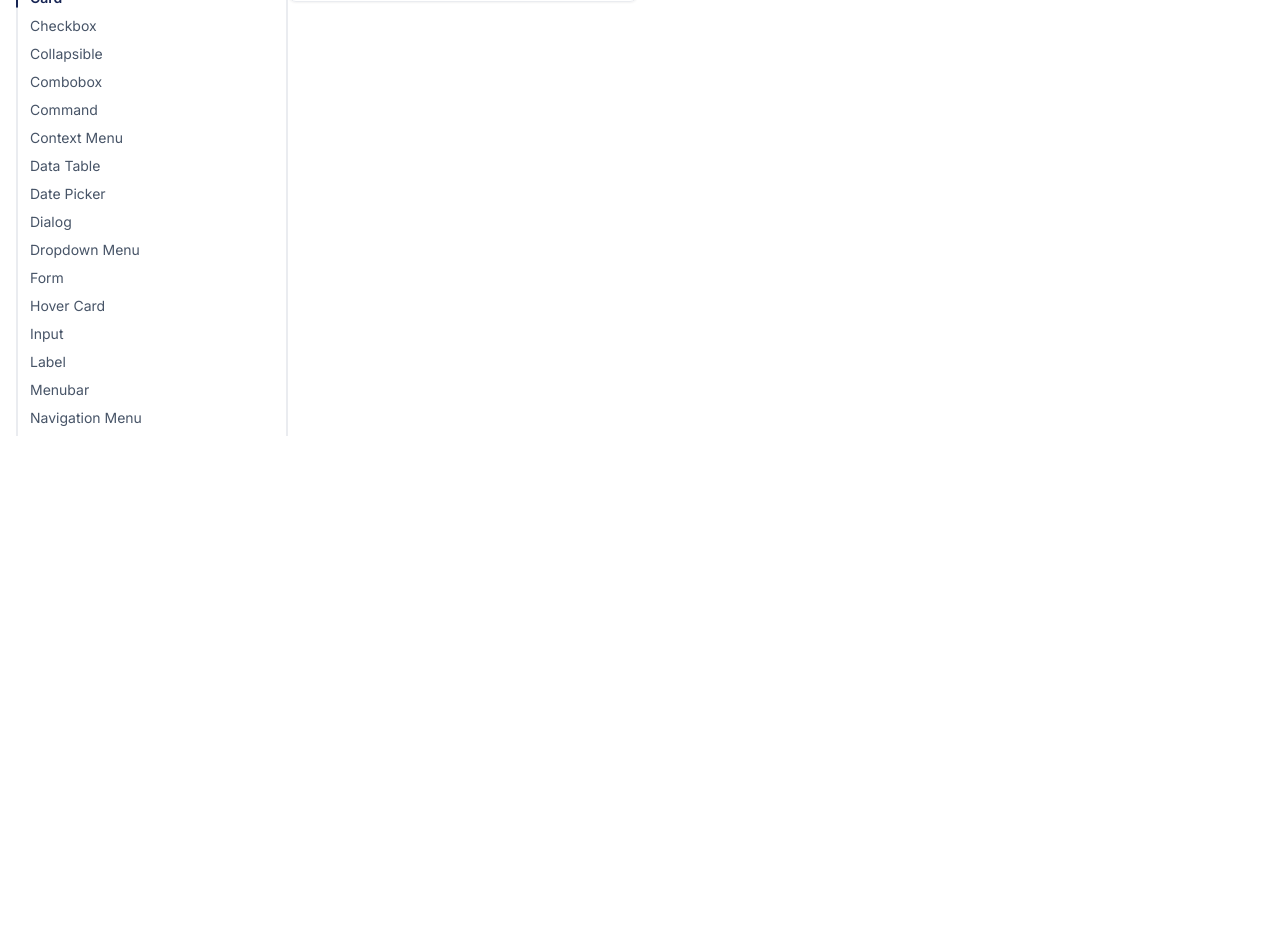
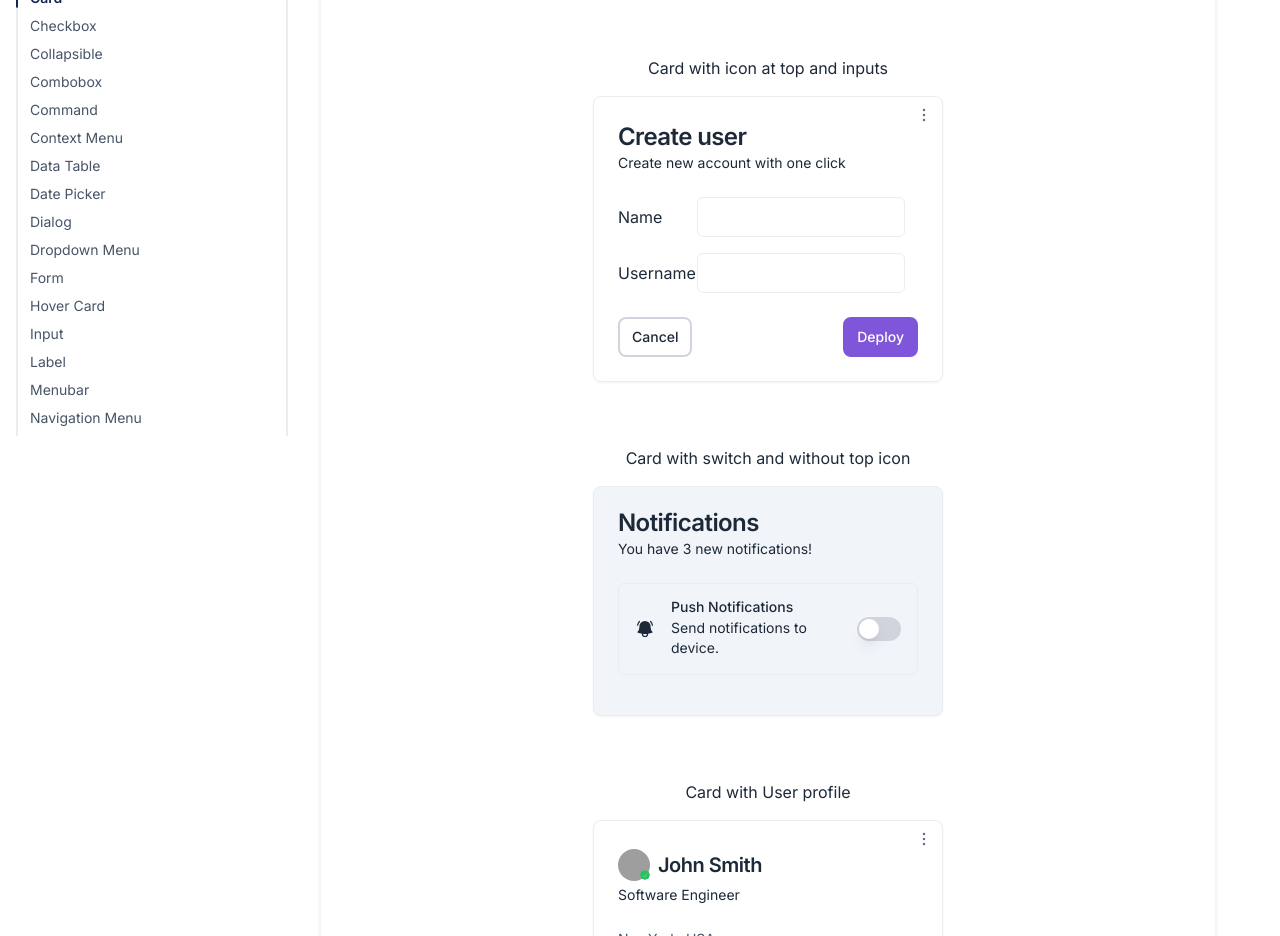
Before and after one commit to twinkalp10/open-ui, a Next.js app: page /components/card in a window 1280 px wide. Shown: the part 340-1276 px from the top of the page. Before the commit the page ends 800 px from the top, so only its background shows below. Built offline with nearby package versions, Linux system fonts and the light colour scheme; grey boxes are pictures that could not be loaded.

Commit message:
Card Page UI added

```diff
--- a/app/components/avatar/page.tsx
+++ b/app/components/avatar/page.tsx
@@ -76,6 +76,7 @@ const Page = () => {
               />
               <AvatarFallback>TP</AvatarFallback>
             </AvatarRoot>
+
             <AvatarRoot>
               <AvatarImage
                 src={avatarSrc}
@@ -87,6 +88,7 @@ const Page = () => {
               />
               <AvatarFallback>TP</AvatarFallback>
             </AvatarRoot>
+
             <AvatarRoot>
               <AvatarImage
                 src={avatarSrc}
@@ -98,6 +100,7 @@ const Page = () => {
               />
               <AvatarFallback>TP</AvatarFallback>
             </AvatarRoot>
+
             <AvatarRoot>
               <AvatarImage
                 src={avatarSrc}
--- a/app/components/card/page.tsx
+++ b/app/components/card/page.tsx
@@ -1,20 +1,51 @@
+import { AvatarFallback, AvatarImage, AvatarRoot } from "@/components/Avatar";
+import Breadcrumbs from "@/components/Breadcrumb";
 import { Button } from "@/components/Button";
 import {
   Card,
   CardContent,
+  CardIcon,
   CardDescription,
   CardFooter,
   CardHeader,
   CardTitle,
 } from "@/components/Card";
+import CodeBlock from "@/components/CodeLayout";
 import { Input } from "@/components/Input";
 import { Label } from "@/components/Label";
+import PreviewLayout from "@/components/PreviewLayout";
+import { Switch } from "@/components/Switch";
+import TitleLayout from "@/components/TitleLayout";
+import {
+  EllipsisVerticalIcon,
+  BellAlertIcon,
+  CheckIcon,
+  CheckBadgeIcon,
+} from "@heroicons/react/24/solid";
 import React from "react";
 
-const page = () => {
+const Items = [
+  { label: "Home", path: "/" },
+  {
+    label: "Card",
+    path: "/components/card",
+  },
+];
+
+const code = `
+import React from 'react';
+import { Card, CardContent, CardIcon, CardDescription, CardFooter, CardHeader, CardTitle } from "@/components/Card";
+import { Input } from "@/components/Input";
+import { Label } from "@/components/Label";
+import { EllipsisVerticalIcon } from "@heroicons/react/24/solid";
+
+const App = () => {
   return (
     <Card className="w-[350px]">
       <CardHeader>
+        <CardIcon>
+          <EllipsisVerticalIcon className="w-5 h-5 text-gray-500 cursor-pointer" />
+        </CardIcon>
         <CardTitle>Create user</CardTitle>
         <CardDescription>Create new account with one click</CardDescription>
       </CardHeader>
@@ -42,4 +73,131 @@ const page = () => {
   );
 };
 
+`;
+
+const page = () => {
+  const avatarSrc =
+    "https://images.unsplash.com/photo-1492633423870-43d1cd2775eb?&w=128&h=128&dpr=2&q=80";
+  return (
+    <div className="p-4">
+      <Breadcrumbs separator="arrow" items={Items} />
+
+      {/* Heading */}
+      <TitleLayout
+        title="Card"
+        subtitle="A card is a flexible and extensible content container. It includes options for headers and footers, a wide variety of content, contextual background colors, and powerful display options."
+      />
+
+      {/* Example */}
+      <PreviewLayout>
+        <div>
+          <div className="flex flex-col gap-2 justify-center items-center">
+            <p className="text-gray-800 mb-2">
+              Card with icon at top and inputs
+            </p>
+            <Card className="w-[350px]">
+              <CardHeader>
+                <CardIcon>
+                  <EllipsisVerticalIcon className="w-5 h-5 text-gray-500 cursor-pointer" />
+                </CardIcon>
+                <CardTitle>Create user</CardTitle>
+                <CardDescription>
+                  Create new account with one click
+                </CardDescription>
+              </CardHeader>
+              <CardContent>
+                <div className="flex flex-col gap-4">
+                  <div className="grid grid-cols-4 items-center gap-4">
+                    <Label htmlFor="name" className="text-right">
+                      Name
+                    </Label>
+                    <Input id="name" className="w-52" />
+                  </div>
+                  <div className="grid grid-cols-4 items-center gap-4">
+                    <Label htmlFor="username" className="text-right">
+                      Username
+                    </Label>
+                    <Input id="username" className="w-52" />
+                  </div>
+                </div>
+              </CardContent>
+              <CardFooter className="flex justify-between">
+                <Button variant="outline">Cancel</Button>
+                <Button>Deploy</Button>
+              </CardFooter>
+            </Card>
+          </div>
+        </div>
+
+        <div className="mt-16">
+          <div className="flex flex-col gap-2 justify-center items-center">
+            <p className="text-gray-800 mb-2">
+              Card with switch and without top icon
+            </p>
+            <Card className="w-[350px] bg-slate-100">
+              <CardHeader>
+                <CardTitle>Notifications</CardTitle>
+                <CardDescription>You have 3 new notifications!</CardDescription>
+              </CardHeader>
+              <CardContent>
+                <div className="flex items-center space-x-4 rounded-md border mb-4 p-4">
+                  <BellAlertIcon className="h-5 w-5" />
+                  <div className="flex-1 space-y-1">
+                    <p className="text-sm font-medium leading-none">
+                      Push Notifications
+                    </p>
+                    <p className="text-sm text-muted-foreground">
+                      Send notifications to device.
+                    </p>
+                  </div>
+                  <Switch />
+                </div>
+              </CardContent>
+            </Card>
+          </div>
+        </div>
+
+        <div className="mt-16">
+          <div className="flex flex-col gap-2 justify-center items-center">
+            <p className="text-gray-800 mb-2">Card with User profile</p>
+            <Card className="w-[350px]">
+              <CardHeader>
+                <CardIcon>
+                  <EllipsisVerticalIcon className="w-5 h-5 text-gray-500 cursor-pointer" />
+                </CardIcon>
+                <CardTitle className="text-xl flex items-center gap-2">
+                  <AvatarRoot>
+                    <AvatarImage
+                      src={avatarSrc}
+                      container="circle"
+                      size="sm"
+                      indicator={
+                        <CheckBadgeIcon className="text-green-500 w-3 h-3 bottom-0 left-[21px] absolute" />
+                      }
+                    />
+                    <AvatarFallback>TP</AvatarFallback>
+                  </AvatarRoot>
+                  John Smith
+                </CardTitle>
+                <CardDescription className="text-sm">
+                  Software Engineer
+                </CardDescription>
+              </CardHeader>
+              <CardContent>
+                <div className="text-gray-600 flex flex-col text-sm">
+                  <p>NewYork, USA</p>
+                  <p>+1 23456789</p>
+                </div>
+              </CardContent>
+            </Card>
+          </div>
+        </div>
+      </PreviewLayout>
+
+      {/* Code */}
+      <CodeBlock code={code} />
+    </div>
+  );
+};
+
 export default page;
--- a/app/layout.tsx
+++ b/app/layout.tsx
@@ -21,9 +21,9 @@ export default function RootLayout({
       <body className={inter.className}>
         <div className="flex">
           <Sidebar />
-          <div className="flex-1">
+          <div className="flex-1 pl-72">
             <Nav />
-            <div>{children}</div>
+            <div className="mt-3 ml-4">{children}</div>
           </div>
         </div>
       </body>
--- a/components/Card.tsx
+++ b/components/Card.tsx
@@ -8,13 +8,27 @@ const Card = React.forwardRef<
   <div
     ref={ref}
     className={cn(
-      "rounded-lg border bg-transparent text-gray-800 shadow-sm",
+      "relative rounded-lg border bg-transparent text-gray-800 shadow-sm",
       className
     )}
     {...props}
+  >
+    {props.children}
+  </div>
+));
+Card.displayName = "Card";
+
+const CardIcon = React.forwardRef<
+  HTMLDivElement,
+  React.HTMLAttributes<HTMLDivElement>
+>(({ className, ...props }, ref) => (
+  <div
+    ref={ref}
+    className={cn("absolute top-2 right-2", className)}
+    {...props}
   />
 ));
-Card.displayName = "Card";
+CardIcon.displayName = "CardIcon";
 
 const CardHeader = React.forwardRef<
   HTMLDivElement,
@@ -22,7 +36,7 @@ const CardHeader = React.forwardRef<
 >(({ className, ...props }, ref) => (
   <div
     ref={ref}
-    className={cn("flex flex-col space-y-1.5 p-6", className)}
+    className={cn("flex flex-col space-y-1 p-6", className)}
     {...props}
   />
 ));
@@ -74,6 +88,7 @@ CardFooter.displayName = "CardFooter";
 export {
   Card,
   CardHeader,
+  CardIcon,
   CardFooter,
   CardTitle,
   CardDescription,
--- a/layouts/Sidebar.tsx
+++ b/layouts/Sidebar.tsx
@@ -52,7 +52,7 @@ const Sidebar = () => {
   const pathname = usePathname();
 
   return (
-    <div className="w-72 h-auto border-r-2  border-gray-200 group overflow-hidden">
+    <div className="w-72 max-h-screen border-r-2 border-gray-200 group overflow-y-hidden fixed top-0 left-0">
       <div className="p-4 sticky top-0 z-50 bg-white">
         <CornerTopRightIcon className="bg-black rounded-md text-white w-6 h-6" />
       </div>
```
